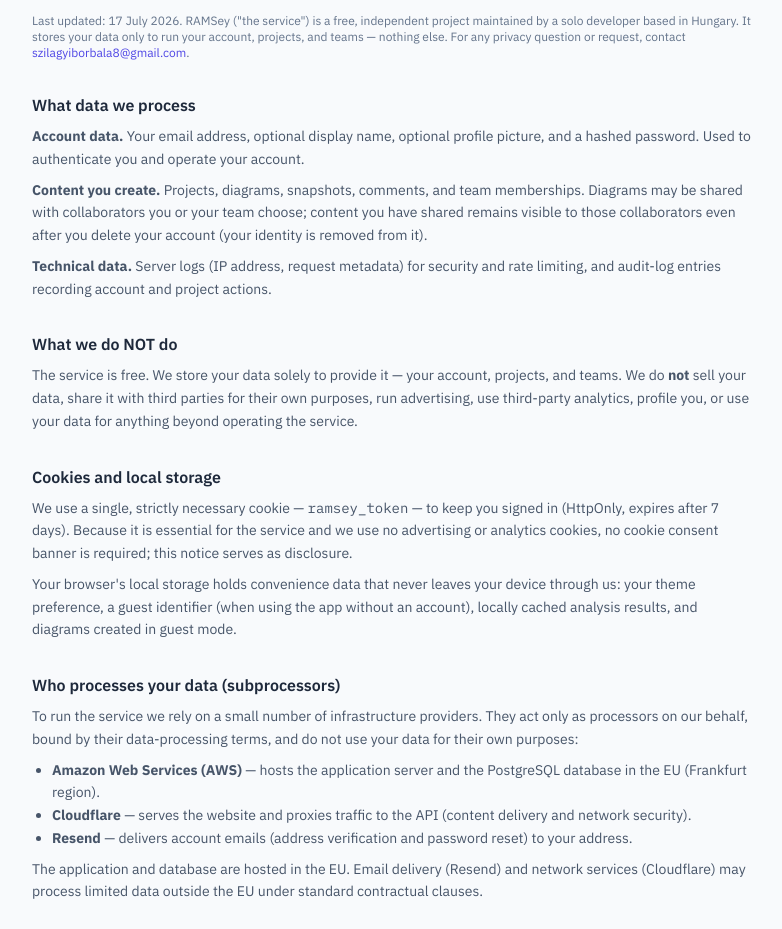
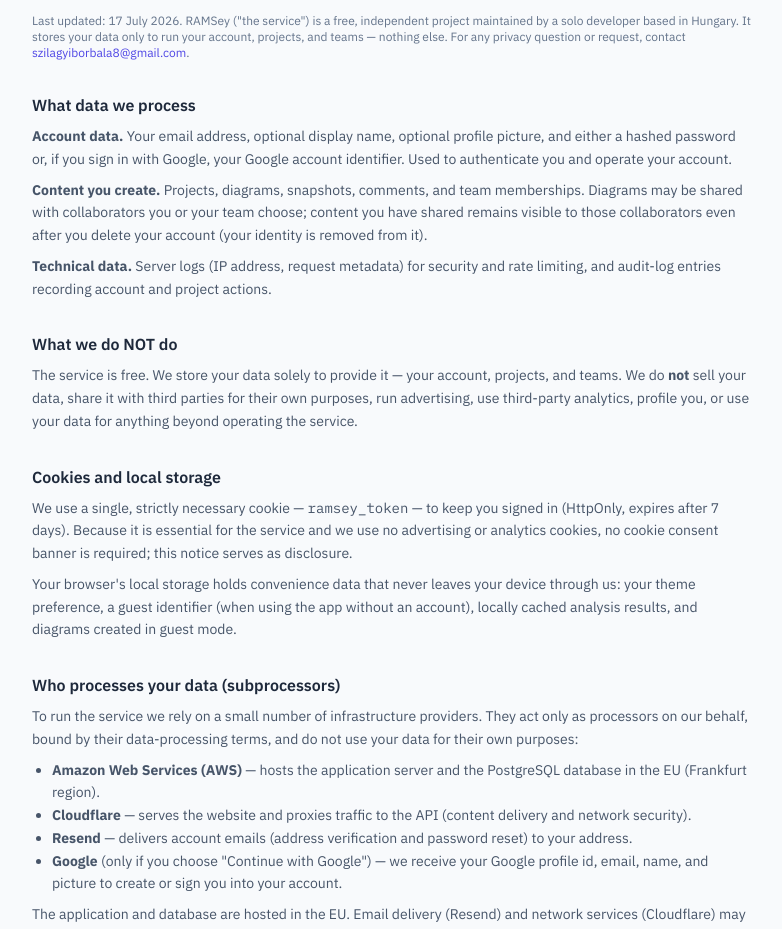
Before and after one commit to szilagyib/RAMSey, a React (Vite) app in the folder packages/frontend/: page /privacy in a window 1280 px wide. Shown: the part 80-1009 px from the top of the page, without its empty margins (248-1030 px from the left). Built offline with nearby package versions, Linux system fonts and the light colour scheme; no server answers.

Commit message:
docs(privacy): disclose Google sign-in now that it's enabled
Google OAuth is live in production, so add it back to the privacy policy:
note the Google account identifier under account data, and list Google as
a subprocessor (profile id, email, name, picture — only when used).

```diff
--- a/packages/frontend/src/pages/PrivacyPage.tsx
+++ b/packages/frontend/src/pages/PrivacyPage.tsx
@@ -47,8 +47,8 @@ export function PrivacyPage() {
         <Section title="What data we process">
           <p>
             <strong>Account data.</strong> Your email address, optional display name, optional
-            profile picture, and a hashed password. Used to authenticate you and operate your
-            account.
+            profile picture, and either a hashed password or, if you sign in with Google, your
+            Google account identifier. Used to authenticate you and operate your account.
           </p>
           <p>
             <strong>Content you create.</strong> Projects, diagrams, snapshots, comments, and team
@@ -103,6 +103,11 @@ export function PrivacyPage() {
             <li>
               <strong>Resend</strong> — delivers account emails (address verification and password
               reset) to your address.
+            </li>
+            <li>
+              <strong>Google</strong> (only if you choose &quot;Continue with Google&quot;) — we
+              receive your Google profile id, email, name, and picture to create or sign you into
+              your account.
             </li>
           </ul>
           <p>
```
